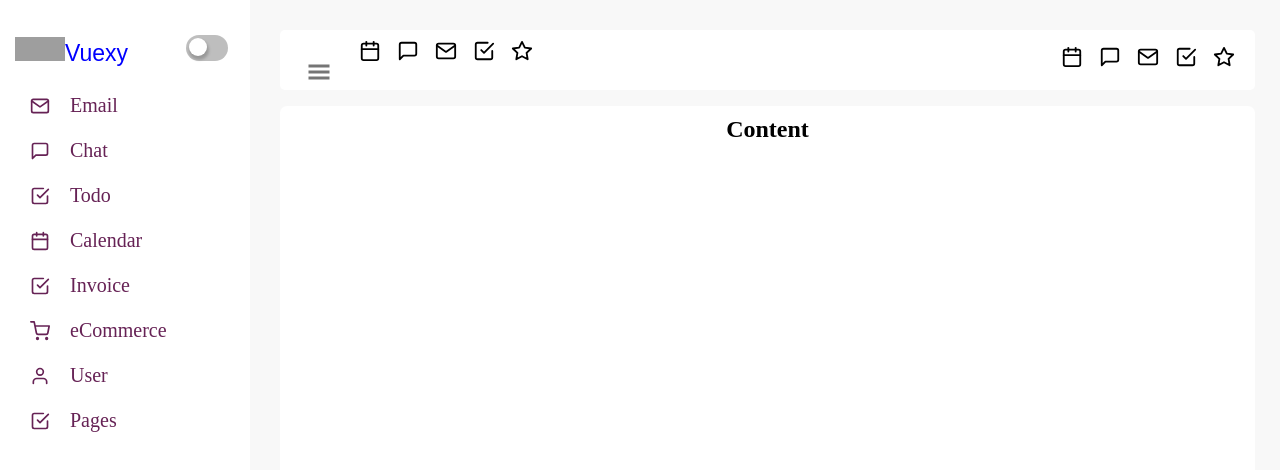
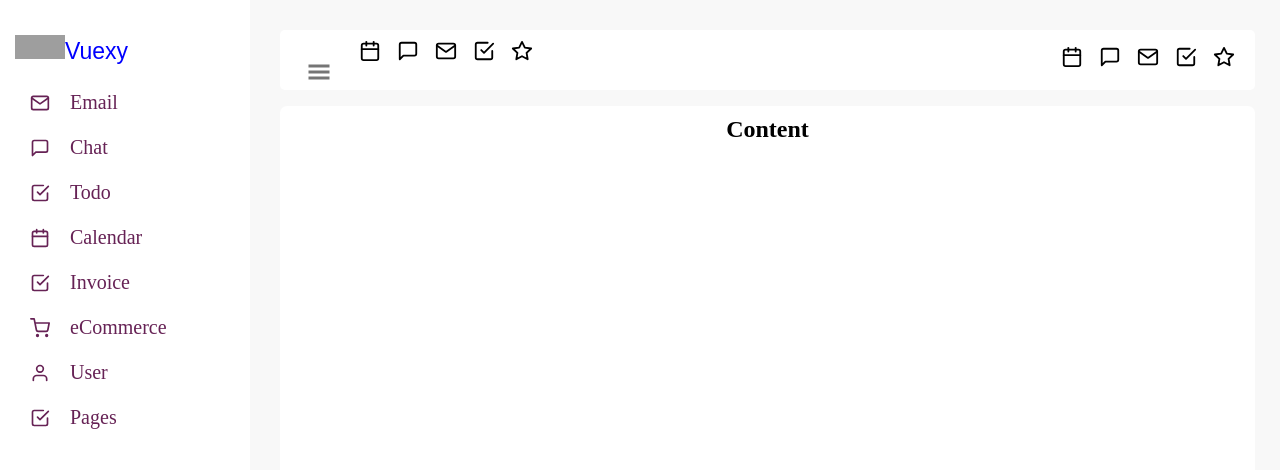
Before and after one commit to Bahtiyorjon1997/reactjs-dashboard, a React (Create React App) app: page / in a window 1280 px wide. Shown: the top 470 px of the page. Built offline with nearby package versions, Linux system fonts and the light colour scheme; grey boxes are pictures that could not be loaded.

Commit message:
new commit

```diff
--- a/src/Components/Sidebar/ToggleBtn/index.js
+++ /dev/null
@@ -1,57 +0,0 @@
-import React from "react";
-import styled from "styled-components";
-
-export const ToggleBtn = () => {
-  return (
-    <Wrapper>
-      <CheckBox id="checkbox" type="checkbox" />
-      <CheckBoxLabel htmlFor="checkbox" />
-    </Wrapper>
-  );
-};
-
-const Wrapper = styled.div`
-  position: relative;
-  box-shadow: 5px solid grey;
-`;
-
-const CheckBoxLabel = styled.label`
-  position: absolute;
-  top: 0;
-  left: 0;
-  width: 42px;
-  height: 26px;
-  border-radius: 15px;
-  background: #bebebe;
-  cursor: pointer;
-  &::after {
-    content: "";
-    display: block;
-    border-radius: 50%;
-    width: 18px;
-    height: 18px;
-    margin: 3px;
-    background: #ffffff;
-    box-shadow: 1px 3px 3px 1px rgba(0, 0, 0, 0.2);
-    transition: 0.2s;
-  }
-`;
-const CheckBox = styled.input`
-  opacity: 0;
-  z-index: 1;
-  border-radius: 15px;
-  width: 42px;
-  height: 26px;
-  &:checked + ${CheckBoxLabel} {
-    background: #4fbe79;
-    &::after {
-      content: "";
-      display: block;
-      border-radius: 50%;
-      width: 18px;
-      height: 18px;
-      margin-left: 21px;
-      transition: 0.2s;
-    }
-  }
-`;
--- a/src/Components/Sidebar/ToggleBtn/style.css
+++ /dev/null
@@ -1,4 +0,0 @@
-.ToggleBtn {
-    font-family: sans-serif;
-    text-align: center;
-  }
--- a/src/Components/Sidebar/index.js
+++ b/src/Components/Sidebar/index.js
@@ -1,7 +1,6 @@
 import React from "react";
 import styled from "styled-components";
 import { logo, data } from "./data";
-import { ToggleBtn } from "./ToggleBtn";
 import { Link } from "react-router-dom";
 
 const Sidebar = () => {
@@ -14,7 +13,6 @@ const Sidebar = () => {
           <img src={logo[0].icon} alt="logo" />
           <span>{logo[0].label}</span>
         </ImgWrap>
-        <ToggleBtn />
       </LogoAndToggle>
       <NavElements>
         {data.map((item) => (
```
